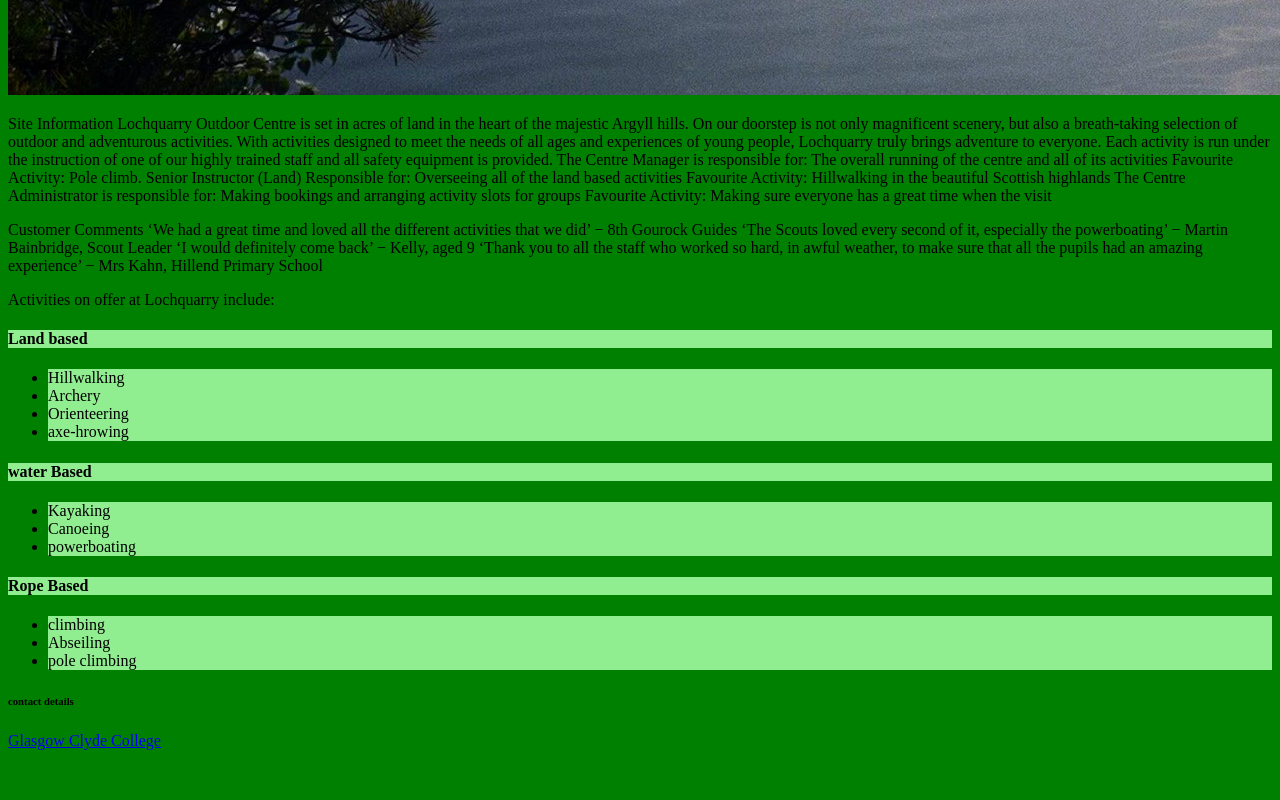
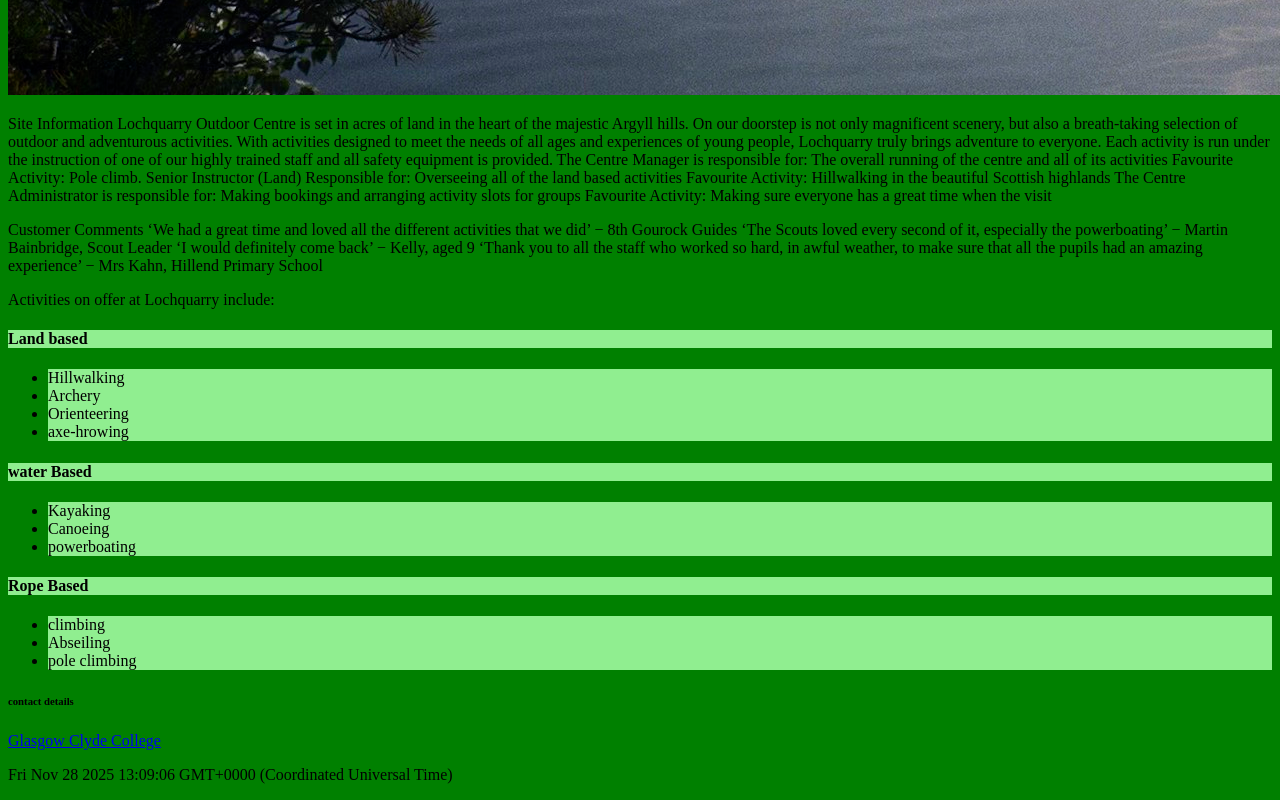
Before and after one commit to tan681/tan681.github.io, a plain HTML site: page index.html in a window 1280 px wide. Shown: the part 3909-4709 px from the top of the page. Before the commit the page ends 4667 px from the top, so only its background shows below. Drawn offline with Linux system fonts and the light colour scheme.

Commit message:
Update index.html

```diff
--- a/index.html
+++ b/index.html
@@ -117,6 +117,14 @@
 
     <!-- This is a Hyperlink, it will display the message Glasgow Clyde College and link to the website reffrenced in <a href = " this website"> -->
     <a href="https://www.glasgowclyde.ac.uk">Glasgow Clyde College</a>
+    <p id="dt"></p>
+    <script>
+alert("Welcome to lochquarry website")
+document.getElementById("dt").innerHTML = new Date ();
+
+
+    </script>
 
 </body>
+
 </html>
```
